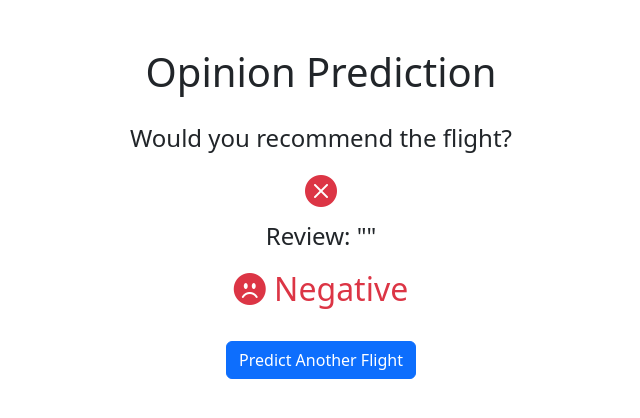
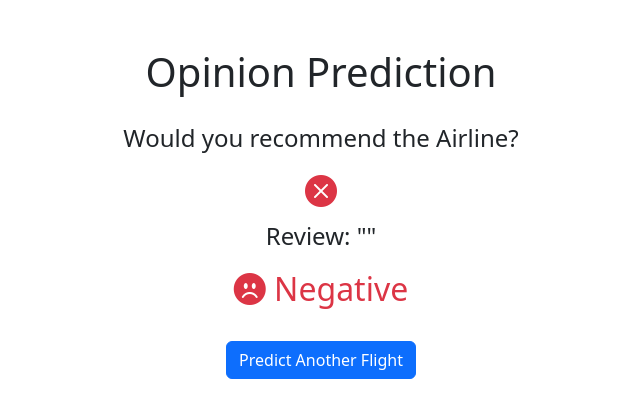
Before and after one commit to umavaradaraj/airline_reviews, a Flask app: template server/templates/result.html in a window 1280 px wide. Shown: the top 418 px of the page, without its empty margins (319-959 px from the left). Run offline with Flask 3, Linux system fonts and the light colour scheme; the template is opened without the code that fills it, so the values that code supplies are empty; parts of the project's set-up code (start-up, migrations or seed data) failed here and were passed over.

Commit message:
update message

```diff
--- a/server/templates/result.html
+++ b/server/templates/result.html
@@ -18,7 +18,7 @@
   <body>
     <div class="container my-5 text-center">
       <h1 class="mb-4">Opinion Prediction</h1>
-      <p class="fs-4">Would you recommend the flight?</p>
+      <p class="fs-4">Would you recommend the Airline?</p>
       <h2>
         {% if recommendation == "Recommended" %}
         <span class="text-success">
```
